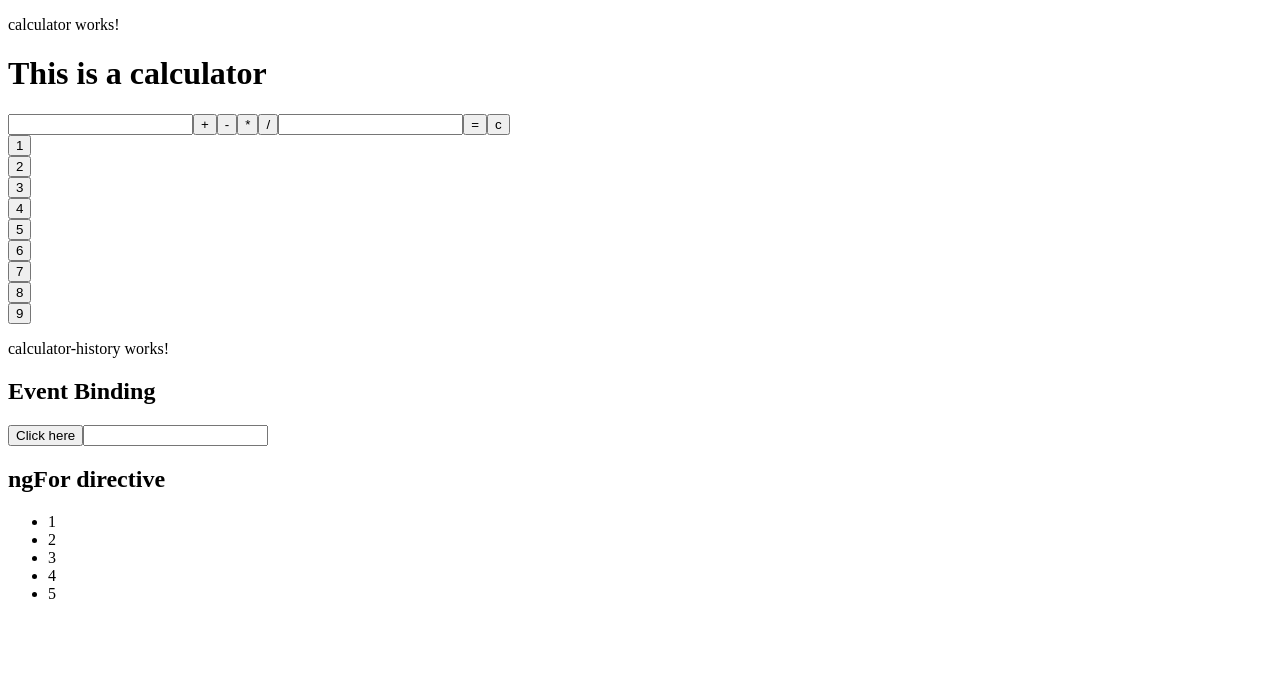
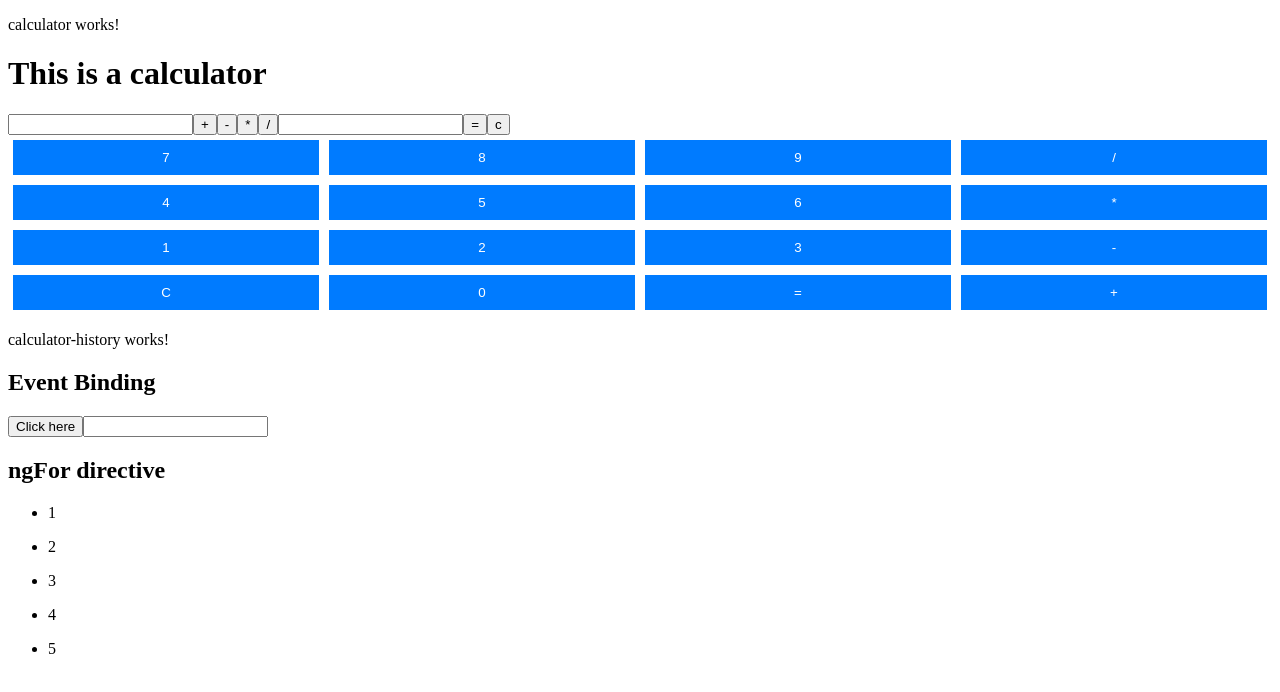
Before and after one commit to pete5315/angular-practice, an Angular app: page / in a window 1280 px wide. Shown: the top 692 px of the page. Built offline with nearby package versions, Linux system fonts and the light colour scheme; no server answers.

Commit message:
added http routes on client side

```diff
--- a/src/app/app.module.ts
+++ b/src/app/app.module.ts
@@ -2,6 +2,7 @@ import { NgModule } from '@angular/core';
 import { BrowserModule } from '@angular/platform-browser';
 import { HttpClientModule }
     from '@angular/common/http';
+import { CommonModule } from '@angular/common'; // Import CommonModule
 
 import { AppRoutingModule } from './app-routing.module';
 import { AppComponent } from './app.component';
@@ -32,6 +33,7 @@ import { CalculatorNumbersComponent } from './calculator-numbers/calculator-numb
     BrowserModule,
     AppRoutingModule,
     HttpClientModule,
+    CommonModule,
   ],
   providers: [],
   bootstrap: [AppComponent]
--- a/src/app/calculator-numbers/calculator-numbers.component.css
+++ b/src/app/calculator-numbers/calculator-numbers.component.css
@@ -0,0 +1,16 @@
+.numbers {
+  display: flex;
+  flex-wrap: wrap;
+  justify-content: space-between;
+}
+
+.button {
+  width: calc(25% - 10px); /* Adjust the width as needed */
+  margin: 5px; /* Adjust the margin as needed */
+  padding: 10px;
+  background-color: #007bff;
+  color: #fff;
+  border: none;
+  cursor: pointer;
+  text-align: center;
+}
--- a/src/app/calculator-numbers/calculator-numbers.component.html
+++ b/src/app/calculator-numbers/calculator-numbers.component.html
@@ -1,3 +1,3 @@
-<div *ngFor="let l of list">
-  <button>{{l}}</button>
+<div class="numbers">
+  <button *ngFor="let l of list" class="button">{{l}}</button>
 </div>
--- a/src/app/calculator-numbers/calculator-numbers.component.ts
+++ b/src/app/calculator-numbers/calculator-numbers.component.ts
@@ -3,9 +3,9 @@ import { Component } from '@angular/core';
 @Component({
   selector: 'app-calculator-numbers',
   templateUrl: './calculator-numbers.component.html',
-  styleUrls: ['./calculator-numbers.component.css']
+  styleUrls: ['./calculator-numbers.component.css'],
 })
 export class CalculatorNumbersComponent {
-  list = [1,2,3,4,5,6,7,8,9];
+  list = [7,8,9,'/',4,5,6,'*',1,2,3,'-','C',0,'=','+'];
 
 }
--- a/src/app/calculator/calculator.component.ts
+++ b/src/app/calculator/calculator.component.ts
@@ -1,16 +1,55 @@
-import { Component, inject } from '@angular/core';
+import { Component, inject, OnInit } from '@angular/core';
 import { calculatorService } from '../calculator.service';
 import { calculatorInputs } from '../calculatorInputs';
+import { HttpClient } from '@angular/common/http';
+
 @Component({
   selector: 'app-calculator',
   templateUrl: './calculator.component.html',
   styleUrls: ['./calculator.component.css']
 })
-export class CalculatorComponent {
+export class CalculatorComponent implements OnInit {
+
   calculatorInputs: calculatorInputs[] = [];
   calculatorService: calculatorService = inject(calculatorService);
 
-  constructor() {
+  constructor(private http: HttpClient) {
     this.calculatorInputs = this.calculatorService.getAllCalculatorInputs();
   }
+
+
+  ngOnInit(): void {
+    this.getHistory();
+  }
+
+  getHistory(): void {
+    this.http.get<any[]>('http://localhost:5001/history').subscribe(calculatorInputs => {
+      this.calculatorInputs = calculatorInputs;
+    });
+  }
+
+  addCalculation(): void {
+    if (this.calculatorInputs) {
+      this.http.post('http://localhost:5001/history', this.calculatorInputs).subscribe(() => {
+        // this.calculatorInputs.reset(); //need to add reset field functionality
+        this.getHistory();
+      });
+    }
+  }
+
+  updateCalculation(calculation: any): void {
+    this.http.put(`http://localhost:5001/history/}`, calculation).subscribe(() => {
+      // this.http.put(`http://localhost:5001/history/${calculation}`, this.calculatorInputs).subscribe(() => {
+        this.getHistory();
+    });
+  }
+
+  deleteCalculation(calculation: number): void {
+    this.http.delete(`http://localhost:5001/history/`).subscribe(() => {
+      // this.http.delete(`http://localhost:5001/history/${calculation}`).subscribe(() => {
+        this.getHistory();
+    });
+  }
+
+
 }
--- a/src/app/test-component/test-component.component.html
+++ b/src/app/test-component/test-component.component.html
@@ -3,8 +3,8 @@
 <input type="text" [value]="userName" />
 <!-- [value] references the .ts file -->
 <h2>ngFor directive</h2>
-<ul>
-  <li *ngFor="let l of list">
+<ul *ngFor="let l of list">
+  <li >
     {{ l }}
   </li>
 </ul>
```
Also changed, not shown: 1 other file (tests, documents, lock files or other folders).
